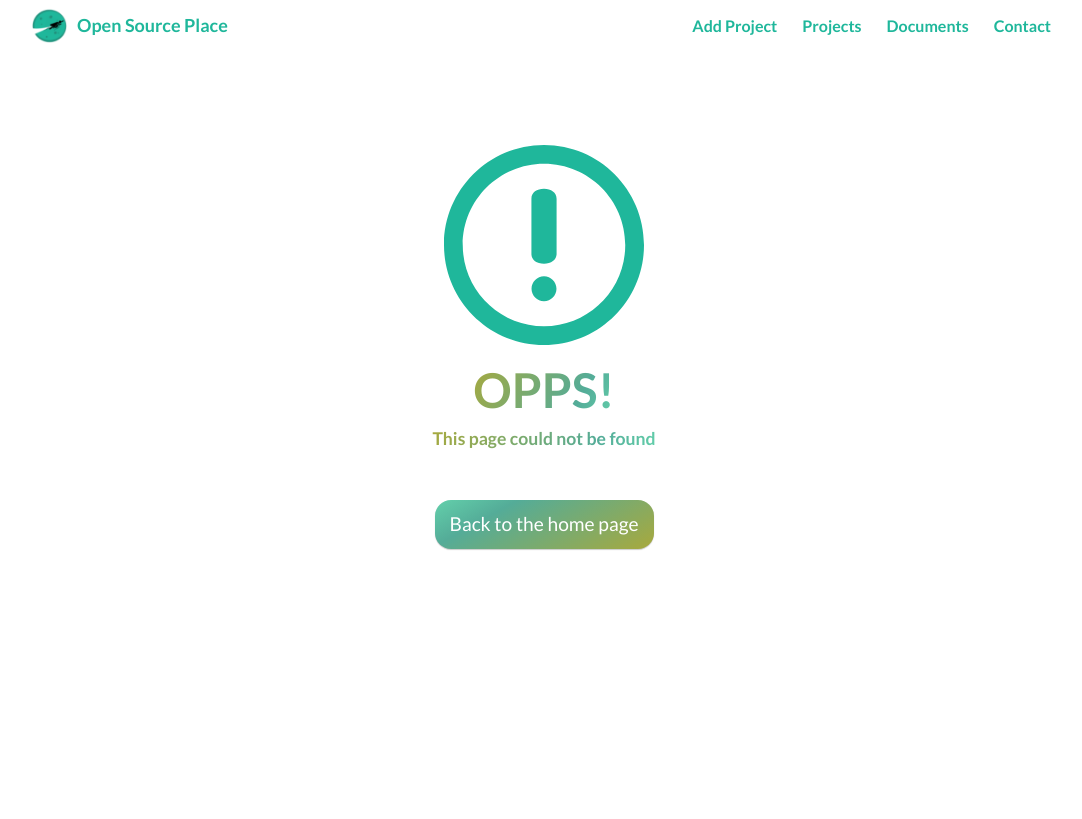
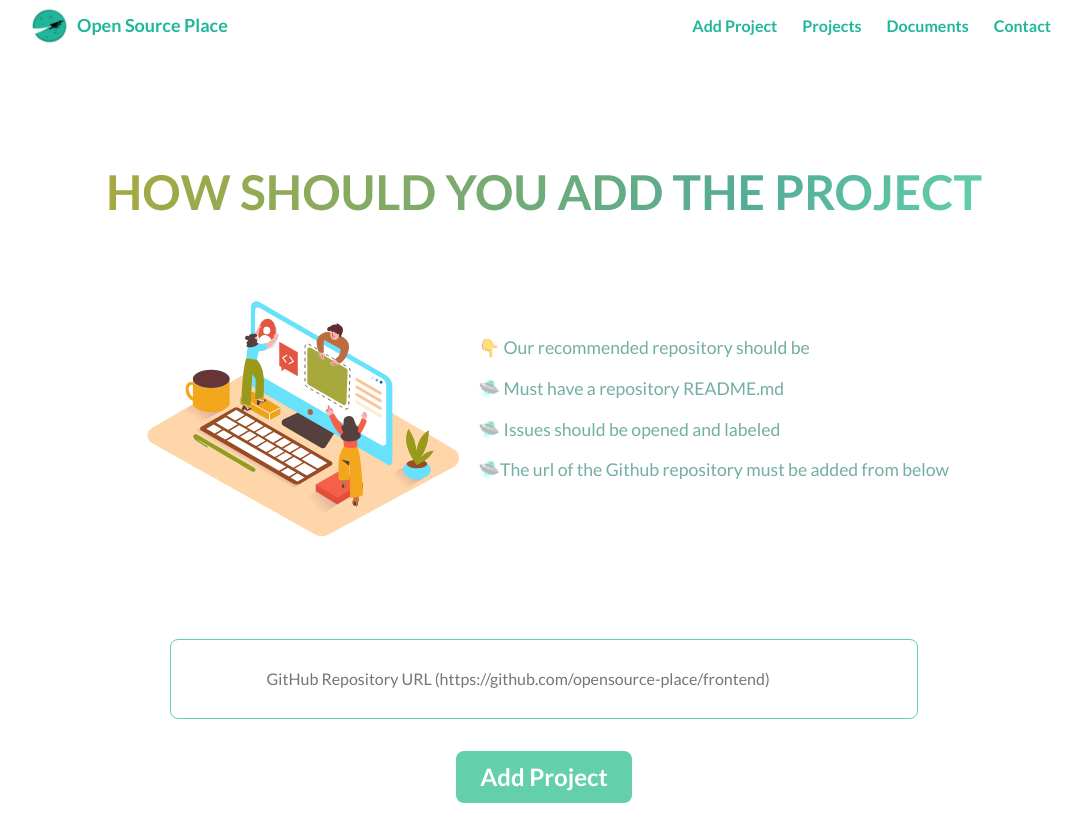
Before and after one commit to opensource-place/frontend, a React (Create React App) app: page /addproject in a window 1280 px wide. Shown: the whole page, without its empty margins (96-1178 px from the left). Built offline with nearby package versions, Linux system fonts and the light colour scheme; no server answers.

Commit message:
:bug: added 404 page
added 404 page

```diff
--- a/src/app/Router.js
+++ b/src/app/Router.js
@@ -13,12 +13,12 @@ const Router = () => {
       <Routers>
         <Switch>
           <Route exact path="/" component={LandingPage} />
-          <Route exact path="/projects" component={Projects} />
-          <Route exact path="/start" component={Start} />
-          <Route exact path="/login" component={Login} />
-          <Route exact path="/contact" component={Contact} />
-          <Route exact path="/project/:projectname/:reponame" component={ProjectDetail} />
-          <Route exact path="*" component={NotFoundPage} />
+          <Route path="/projects" component={Projects} />
+          <Route path="/addproject" component={Start} />
+          <Route path="/login" component={Login} />
+          <Route path="/contact" component={Contact} />
+          <Route path="/project/:projectname/:reponame" component={ProjectDetail} />
+          <Route path="*" component={NotFoundPage} />
         </Switch>
       </Routers>
     </Provider>
--- a/src/app/components/Navbar/index.js
+++ b/src/app/components/Navbar/index.js
@@ -20,7 +20,7 @@ export const NavBar = () => (
         </Link>
         <Menus id="mobileMenu">
           <NavItem>
-            <Link to="/start" style={{ color: '#1FB79B' }}>
+            <Link to="/addproject" style={{ color: '#1FB79B' }}>
               Add Project
             </Link>
           </NavItem>
--- a/src/app/pages/Start.js
+++ b/src/app/pages/Start.js
@@ -132,11 +132,11 @@ const Start = () => {
                 <img src={computer} width="auto" height="250" />
               </HeroTitleContentLeft>
               <HeroTitleContentRight>
-                <HeroTitleContent>🛸 Our recommended repository should be</HeroTitleContent>
-                <HeroTitleContent>🛸 Must have a repository readme</HeroTitleContent>
+                <HeroTitleContent>👇 Our recommended repository should be</HeroTitleContent>
+                <HeroTitleContent>🛸 Must have a repository README.md</HeroTitleContent>
+                <HeroTitleContent>🛸 Issues should be opened and labeled</HeroTitleContent>
                 <HeroTitleContent>
-                  🛸 Issues should be opened and labeled The url of the Github repository must be
-                  added from below
+                  🛸The url of the Github repository must be added from below
                 </HeroTitleContent>
               </HeroTitleContentRight>
             </HeroTitleContentContainer>
```
